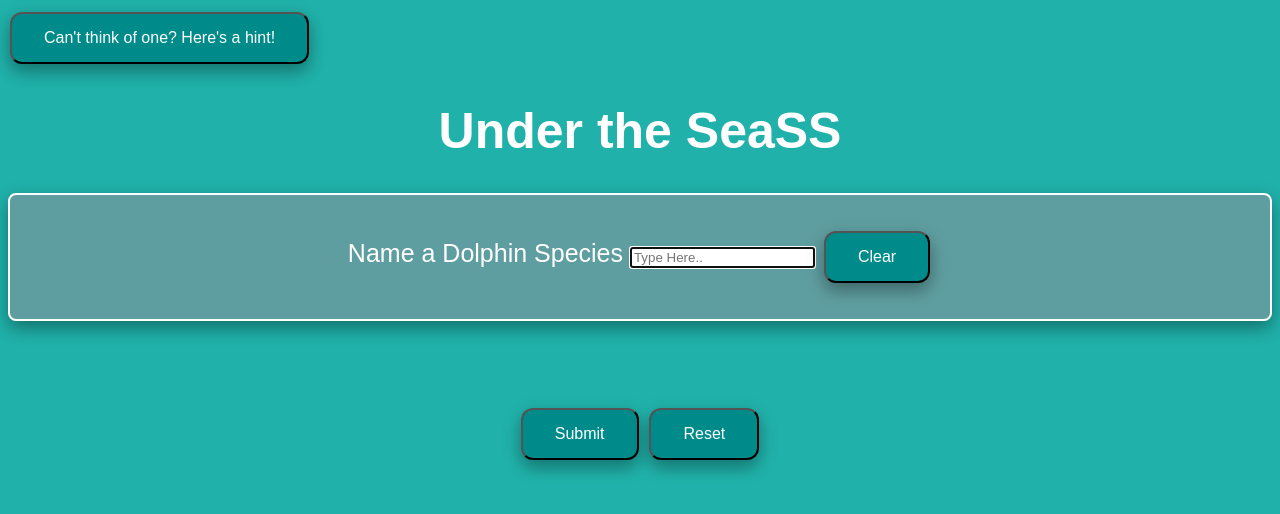
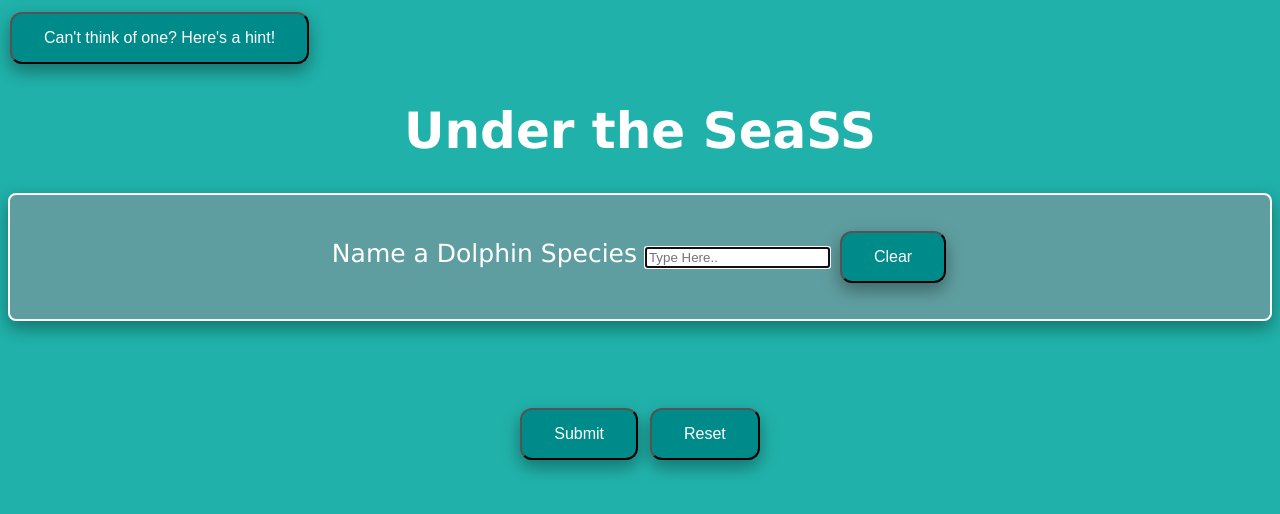
Before and after one commit to poojakan15/my-list, a plain HTML site: page index.html in a window 1280 px wide. Drawn offline with Linux system fonts and the light colour scheme.

Commit message:
Update: changed font

```diff
--- a/index.css
+++ b/index.css
@@ -1,6 +1,7 @@
 
 body {
-    font-family: Haettenschweiler, 'Arial Narrow Bold', sans-serif;
+    /* font-family: Haettenschweiler, 'Arial Narrow Bold', sans-serif; */
+    font-family: 'Lucida Sans', 'Lucida Sans Regular', 'Lucida Grande', 'Lucida Sans Unicode', Geneva, Verdana, sans-serif;
     font-size: 25px;
     color: white;
     background-color: lightseagreen;
```
